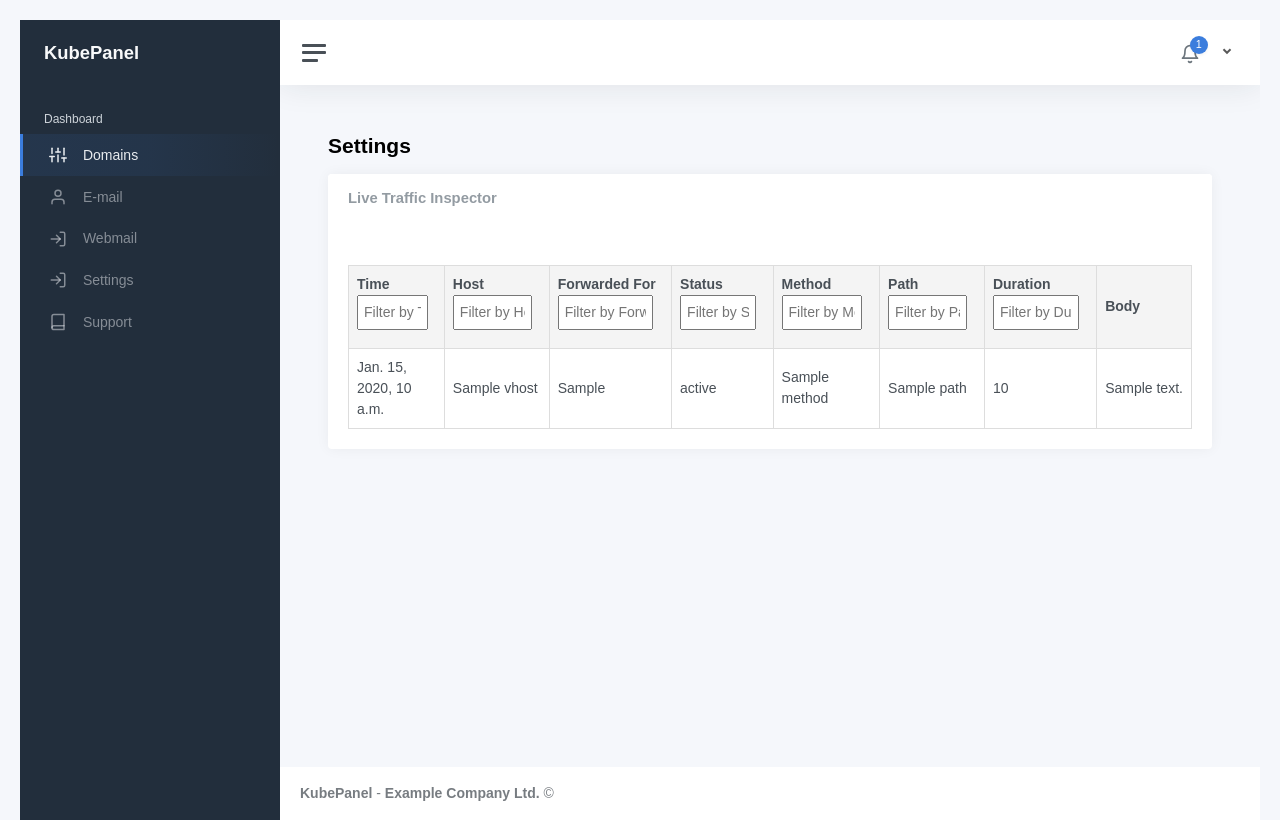
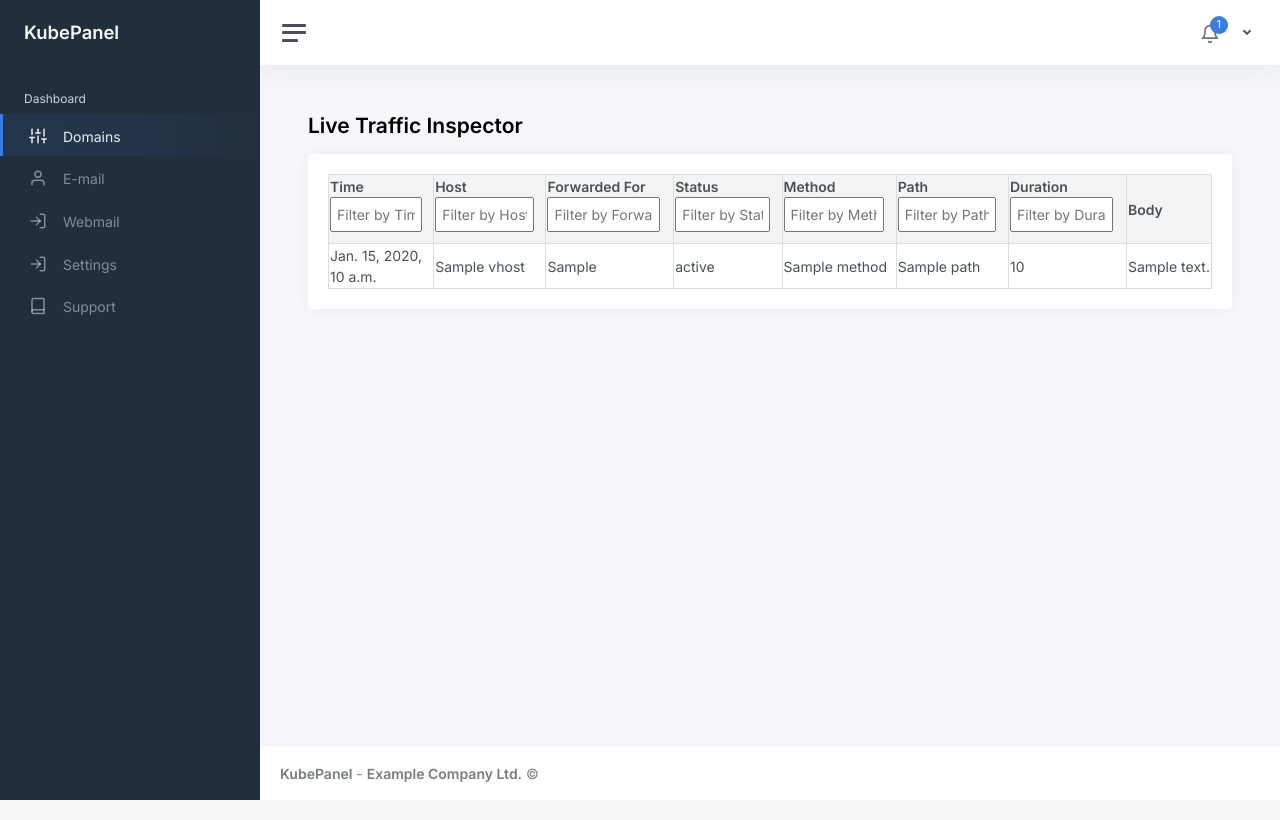
Before and after one commit to laszlokulcsar/kubepanel, a Django app: template dashboard/templates/main/livetraffic.html in a window 1280 px wide. Run offline with Django 5.2, Linux system fonts and the light colour scheme; the template is opened without the code that fills it: most values are stand-ins (such as "Sample title", 1, 10 or a date in 2020); some libraries are stand-ins or nearby versions.

Commit message:
modified:   dashboard/templates/main/livetraffic.html

```diff
--- a/dashboard/templates/main/livetraffic.html
+++ b/dashboard/templates/main/livetraffic.html
@@ -3,29 +3,20 @@
                         <main class="content">
                                 <div class="container-fluid p-0">
 
-                                        <h1 class="h3 mb-3"><strong>Settings</strong></h1>
+                                        <h1 class="h3 mb-3"><strong>Live Traffic Inspector</strong></h1>
                                         <div class="row">
                                                 <div class="col-12 col-lg-12 col-xxl-12">
-							<div class="card">
-								<div class="card-header">
-									<h5 class="card-title mb-0">Live Traffic Inspector</h5>
-								</div>
-								<div class="card-body">
+                                                        <div class="card">
+                                                                <div class="card-body">
 
     <style>
-        body {
-            font-family: Arial, sans-serif;
-            margin: 0;
-            padding: 20px;
-        }
         table {
             width: 100%;
             border-collapse: collapse;
-            margin-top: 20px;
         }
         th, td {
             border: 1px solid #ddd;
-            padding: 8px;
+            padding: 1px;
             text-align: left;
         }
         th {
@@ -108,8 +99,8 @@
         }
     </script>
 
-								</div>
-							</div>
+                                                                </div>
+                                                        </div>
                                                 </div>
                                         </div>
 
```
